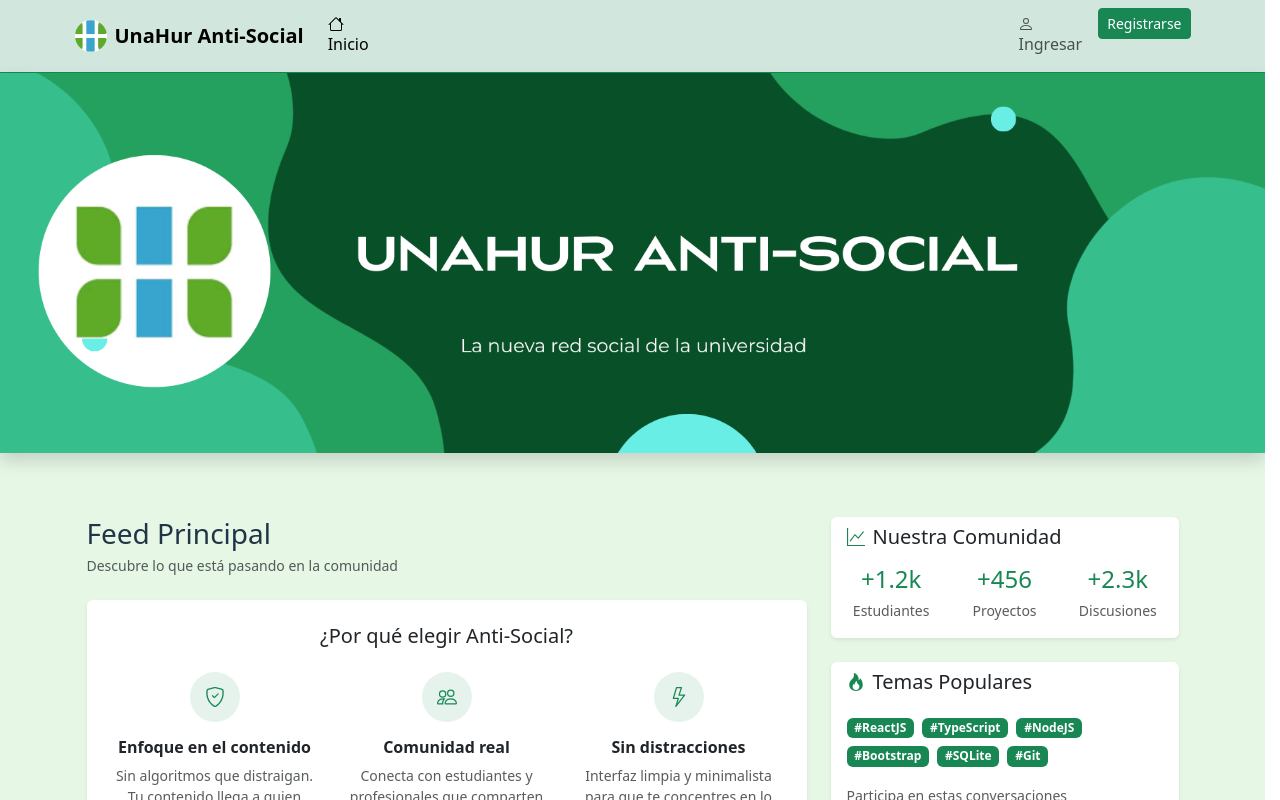
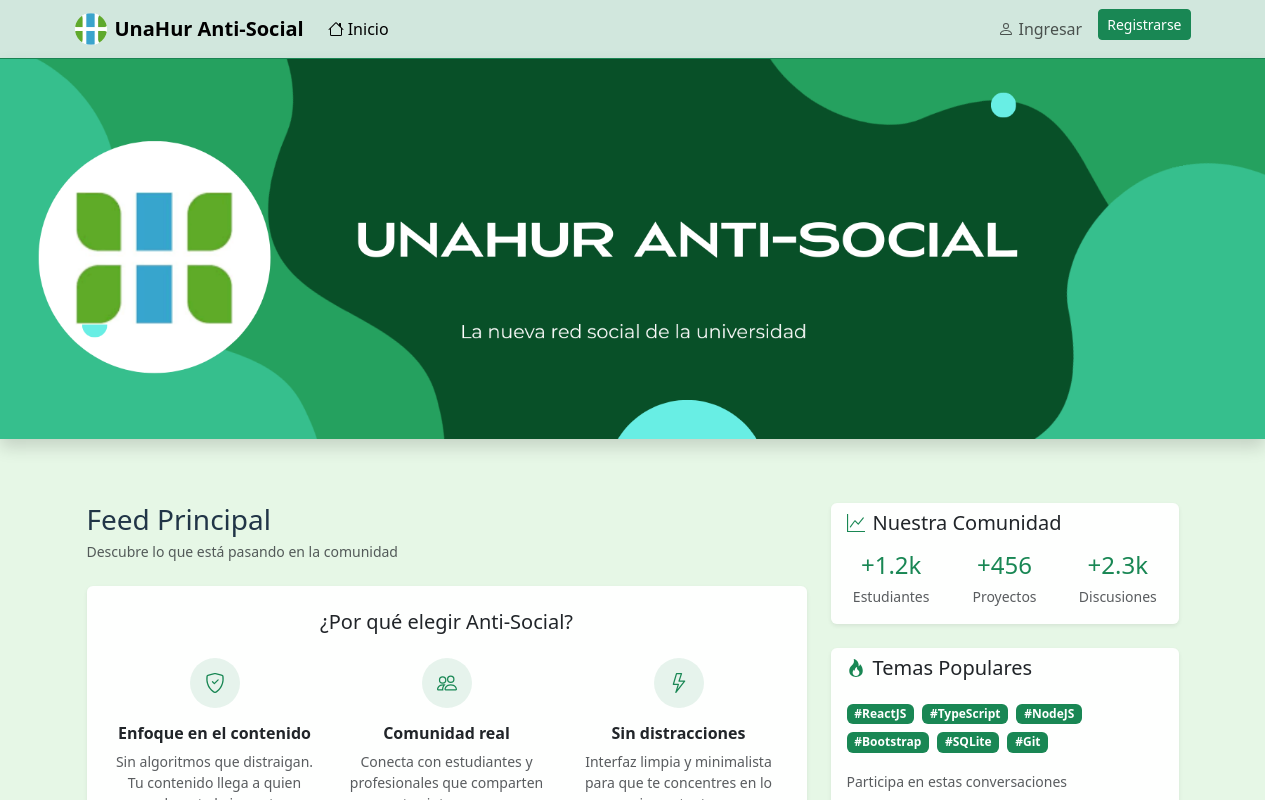
Before and after one commit to Maxiavalos/anti-social, a React (Vite) app: page / in a window 1280 px wide. Shown: the top 800 px of the page. Built offline with nearby package versions, Linux system fonts and the light colour scheme.

Commit message:
Creacion de unos usuarios, correciones del nav

```diff
--- a/src/componentes/comunes/Cabecera.tsx
+++ b/src/componentes/comunes/Cabecera.tsx
@@ -74,7 +74,7 @@ const Cabecera: React.FC = () => {
           <div className="d-none d-lg-flex navbar-collapse">
             <ul className="navbar-nav me-auto">
               <li className="nav-item">
-                <Link to="/" className={`nav-link ${esPaginaActiva("/")}`} onClick={manejarNavegacion}>
+                <Link to="/" className={`nav-link d-flex align-items-center ${esPaginaActiva("/")}`} onClick={manejarNavegacion}>
                   <House className="me-1" /> Inicio
                 </Link>
               </li>
@@ -84,7 +84,7 @@ const Cabecera: React.FC = () => {
             {estaLogueado ? (
               <div className="navbar-nav align-items-center">
                 <li className="nav-item">
-                  <Link to="/nueva-publicacion" className="btn btn-success btn-sm me-2" onClick={manejarNavegacion}>
+                  <Link to="/nueva-publicacion" className="btn btn-success btn-sm me-2 d-flex align-items-center"  onClick={manejarNavegacion}>
                     <Pencil className="me-1" /> Crear Post
                   </Link>
                 </li>
@@ -126,12 +126,12 @@ const Cabecera: React.FC = () => {
               /* Usuario No Logueado - Desktop */
               <div className="navbar-nav">
                 <li className="nav-item">
-                  <Link to="/login" className={`nav-link ${esPaginaActiva("/login")}`} onClick={manejarNavegacion}>
+                  <Link to="/login" className={`nav-link d-flex align-items-center ${esPaginaActiva("/login")}`} onClick={manejarNavegacion}>
                     <Person className="me-1" /> Ingresar
                   </Link>
                 </li>
                 <li className="nav-item">
-                  <Link to="/registro" className={`btn btn-success btn-sm ms-2 ${esPaginaActiva("/registro")}`} onClick={manejarNavegacion}>
+                  <Link to="/registro" className={`btn btn-success btn-sm ms-2 d-flex align-items-center ${esPaginaActiva("/registro")}`} onClick={manejarNavegacion}>
                     Registrarse
                   </Link>
                 </li>
```
Also changed, not shown: 1 other file (tests, documents, lock files or other folders).
